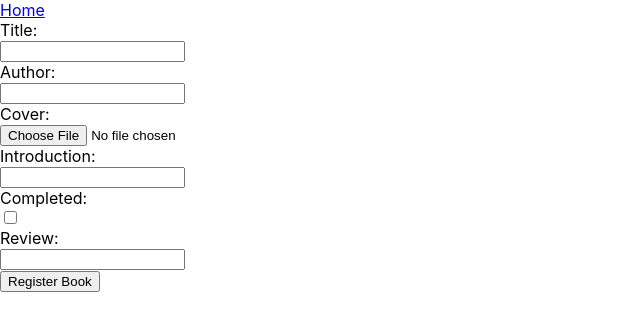
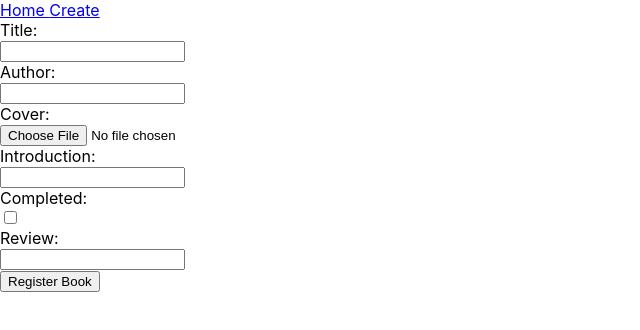
Before and after one commit to eddgalan/LibraryReact, a React (Create React App) app: page /create in a window 1280 px wide. Shown: the top 330 px of the page, without its empty margins (0-640 px from the left). Built offline with nearby package versions, Linux system fonts and the light colour scheme; the HTML template or start-up script is replaced by a standard one.

Commit message:
Layout - Se creó el componenten Navbar para mostrar una barra de navegación sencilla - Se creó el componente Layout para manejar el layout de la aplicación - Se configuró el layout en las páginas

```diff
--- /dev/null
+++ b/src/components/layout.jsx
@@ -0,0 +1,12 @@
+import React from 'react';
+import NavBar from './navbar';
+
+function Layout({ children }) {
+  return(
+    <div>
+      <NavBar />
+      <div>{ children }</div>
+    </div>
+  );
+}
+export default Layout;
--- /dev/null
+++ b/src/components/navbar.jsx
@@ -0,0 +1,12 @@
+import { Link } from 'react-router-dom';
+
+function NavBar() {
+  return (
+    <div>
+      <Link to="/"> Home </Link>
+      <Link to="/create"> Create </Link>
+    </div>
+  );
+}
+
+export default NavBar;
--- a/src/pages/create.jsx
+++ b/src/pages/create.jsx
@@ -1,5 +1,5 @@
 import React, { useState } from 'react';
-import { Link } from 'react-router-dom';
+import Layout from '../components/layout';
 import { useAppContext } from '../store/store';
 
 function Create() {
@@ -63,8 +63,7 @@ function Create() {
   }
 
   return (
-    <div>
-      <Link to="/"> Home </Link>
+    <Layout>
       <form onSubmit={ handleSubmit } >
         <div>
           <div> Title: </div>
@@ -93,7 +92,7 @@ function Create() {
         </div>
         <button type="submit"> Register Book </button>
       </form>
-    </div>
+    </Layout>
   );
 }
 
--- a/src/pages/index.jsx
+++ b/src/pages/index.jsx
@@ -1,15 +1,14 @@
 import React from 'react';
-import { Link } from 'react-router-dom';
 import { useAppContext } from '../store/store';
+import Layout from '../components/layout';
 
 function Index() {
   const store = useAppContext();
 
   return (
-    <div>
-      <Link to="/create"> Home </Link>
+    <Layout>
       { store.items.map((item) => (<div>{ item.title }</div>)) }
-    </div>
+    </Layout>
   );
 }
 
--- a/src/pages/view.jsx
+++ b/src/pages/view.jsx
@@ -1,8 +1,9 @@
 import React from 'react';
+import Layout from '../components/layout';
 
 function View() {
   return (
-    <div> View </div>
+    <Layout> View </Layout>
   );
 }
 
```
